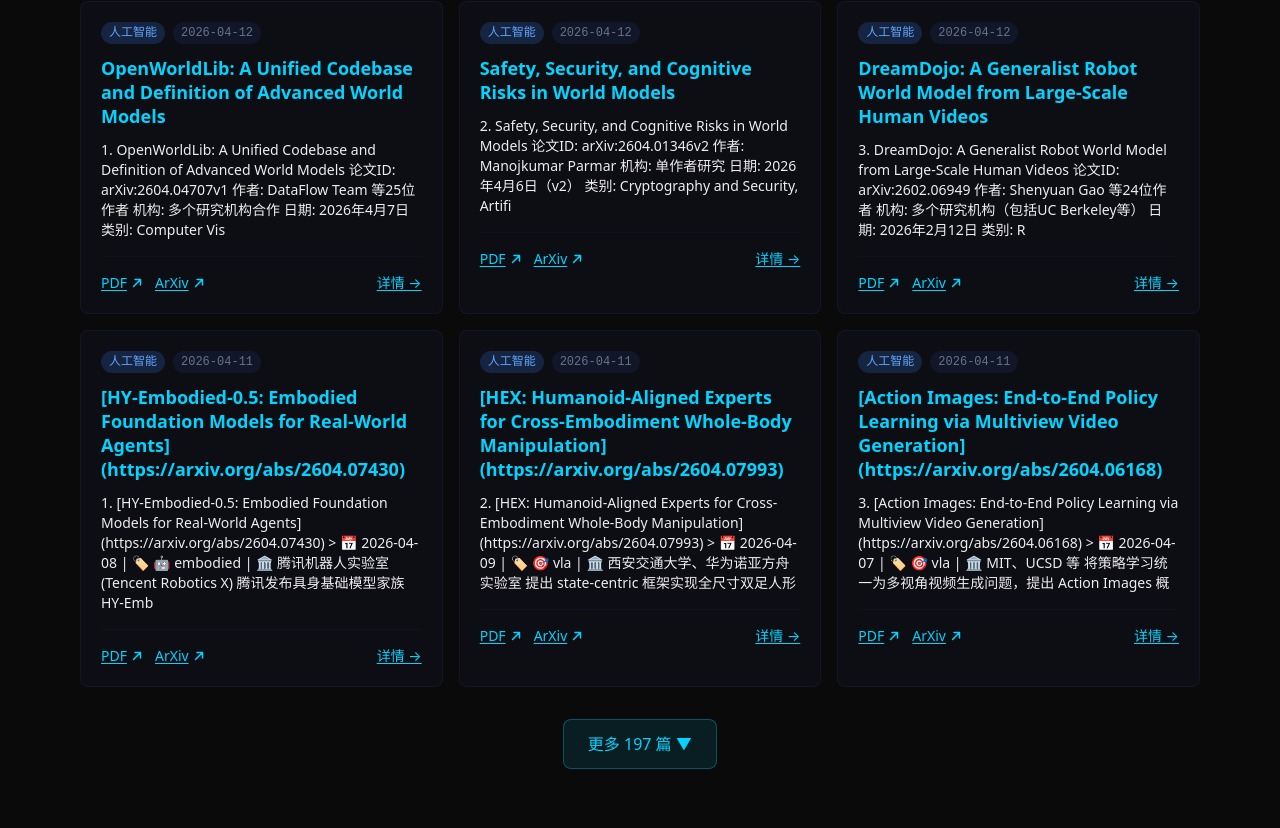
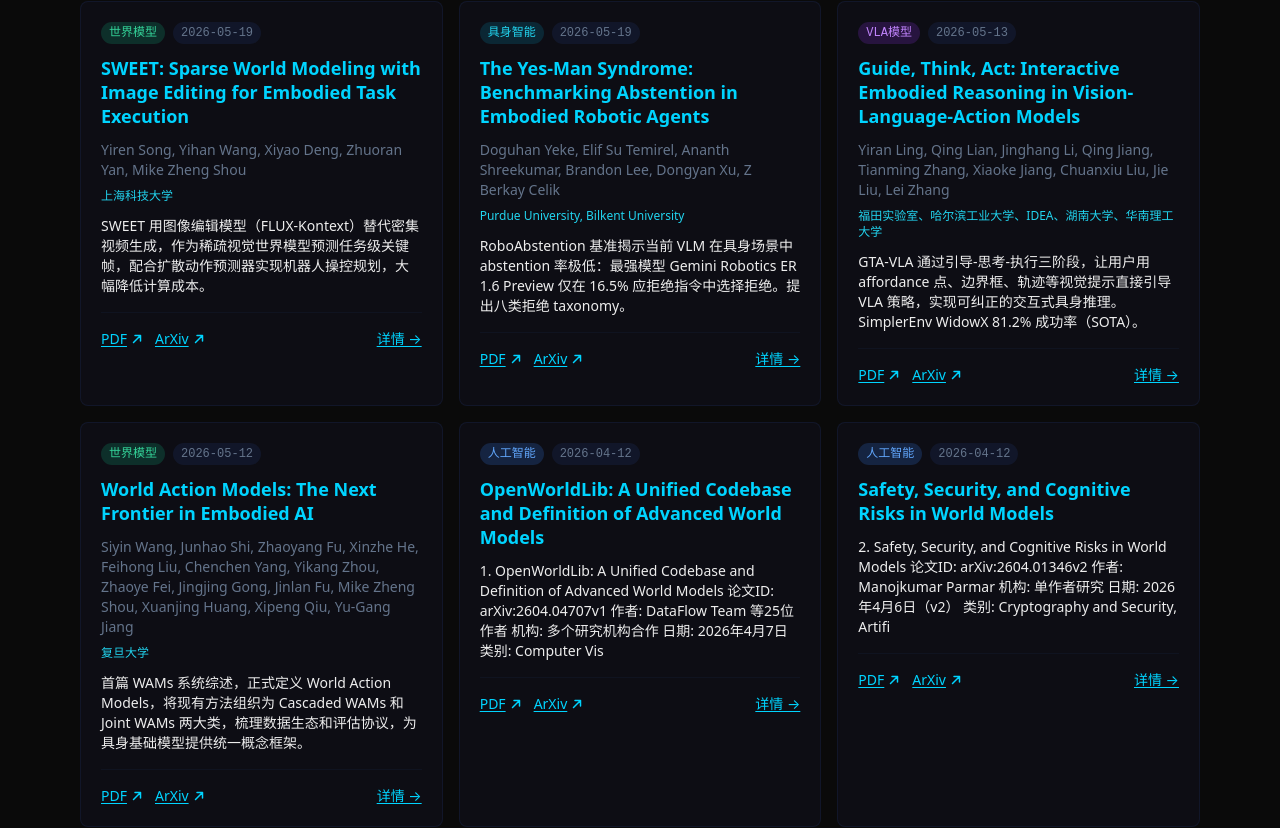
Before and after one commit to DontyHe/ai-news-digest, a Next.js app: page / in a window 1280 px wide. Shown: the part 510-1338 px from the top of the page. Built offline with nearby package versions, Linux system fonts and the light colour scheme.

Commit message:
Add papers from 2026-05-19 to 2026-05-26: GTA-VLA, SWEET, RoboAbstention, World Action Models

```diff
--- a/src/data/papers.ts
+++ b/src/data/papers.ts
@@ -84,21 +84,69 @@ export const papers: Paper[] = [
     figures: []
   },
   {
-    id: "paper-260329844",
-    title: "DIAL: Decoupling Intent and Action via Latent World Modeling for End-to-End VLA",
-    authors: "XPENG Robotics & HKU team",
-    institution: "小鹏机器人、香港大学",
-    date: "2026-04-06",
+    id: "paper-260513632",
+    title: "Guide, Think, Act: Interactive Embodied Reasoning in Vision-Language-Action Models",
+    authors: "Yiran Ling, Qing Lian, Jinghang Li, Qing Jiang, Tianming Zhang, Xiaoke Jiang, Chuanxiu Liu, Jie Liu, Lei Zhang",
+    institution: "福田实验室、哈尔滨工业大学、IDEA、湖南大学、华南理工大学",
+    date: "2026-05-13",
     category: "vla",
-    summary: "通过可微分的潜在意图瓶颈，将 VLA 中的高层认知决策和低层运动执行解耦。RoboCasa GR1 基准 70.2% 成功率，10倍数据效率提升。",
-    background: "现有端到端 VLA 直接映射视觉-语言特征到底层动作，未充分利用 VLM 高层决策潜力，训练不稳定。",
-    architecture: "潜在意图瓶颈：VLM 预测 ViT 特征空间的未来视觉状态（意图），独立 action decoder 从意图生成控制动作。VLM 本质上在 ViT 特征空间做世界建模。",
-    innovations: "结构化解耦认知决策和运动执行；VLM 在自身特征空间做世界建模保留预训练知识；10倍数据效率。",
-    inspiration: "VLM→未来视觉特征→动作的三段式设计比 VLM→动作更合理。让 VLM 在自己的特征空间做世界建模与你的研究方向高度契合。",
-    pdfUrl: "https://arxiv.org/pdf/2603.29844",
-    htmlUrl: "https://arxiv.org/abs/2603.29844",
+    summary: "GTA-VLA 通过引导-思考-执行三阶段，让用户用 affordance 点、边界框、轨迹等视觉提示直接引导 VLA 策略，实现可纠正的交互式具身推理。SimplerEnv WidowX 81.2% 成功率（SOTA）。",
+    background: "现有 VLA 采用直接 Sense-to-Act 映射，OOD 场景下脆弱且缺乏人类干预接口。CoT 方法虽暴露中间推理，但推理仍由模型内部生成无法被外部修正。",
+    architecture: "三阶段：Guide（空间先验接口接入策略）+ Think（Qwen3-VL-2B 生成空间-视觉 CoT，取 hidden states 作为 H_reasoning）+ Act（Flow-Matching action head 结合高频控制观测生成 action chunks）。异步双频设计：慢速推理+快速控制解耦。",
+    innovations: "首次在 VLA 中引入可选空间先验作为可学习条件；空间-视觉 CoT 统一推理；异步双频架构解决推理延迟；自动化数据管道合成交互监督。",
+    inspiration: "空间引导和异步双频设计值得参考：高层世界模型推理与低层动作执行解耦。空间先验接口让人类在感知层直接修正模型，无需通过语言。",
+    pdfUrl: "https://arxiv.org/pdf/2605.13632",
+    htmlUrl: "https://arxiv.org/abs/2605.13632",
     figures: []
   },
+  {
+    id: "paper-260519319",
+    title: "SWEET: Sparse World Modeling with Image Editing for Embodied Task Execution",
+    authors: "Yiren Song, Yihan Wang, Xiyao Deng, Zhuoran Yan, Mike Zheng Shou",
+    institution: "上海科技大学",
+    date: "2026-05-19",
+    category: "worldmodel",
+    summary: "SWEET 用图像编辑模型（FLUX-Kontext）替代密集视频生成，作为稀疏视觉世界模型预测任务级关键帧，配合扩散动作预测器实现机器人操控规划，大幅降低计算成本。",
+    background: "密集视频生成计算代价高，且许多操作任务进展可以用少量任务相关视觉状态总结。图像编辑是否可用作稀疏世界模型？",
+    architecture: "稀疏视觉规划：图像编辑模型通过连续编辑逐步生成任务关键帧序列 + Goal-conditioned 扩散动作预测器将相邻关键帧转为动作 chunks。混合训练策略减少真实/编辑图像分布差距。",
+    innovations: "首次系统对比视频生成模型与图像编辑模型在机器人世界建模上的差异；稀疏关键帧规划范式；显著低于视频生成的推理成本。",
+    inspiration: "稀疏世界模型（关键帧）vs 密集世界模型（视频）的权衡是实用方向。选择性地建模可能是降低计算成本的关键，对你的世界模型设计有直接参考价值。",
+    pdfUrl: "https://arxiv.org/pdf/2605.19319",
+    htmlUrl: "https://arxiv.org/abs/2605.19319",
+    figures: []
+  },
+  {
+    id: "paper-260520544",
+    title: "The Yes-Man Syndrome: Benchmarking Abstention in Embodied Robotic Agents",
+    authors: "Doguhan Yeke, Elif Su Temirel, Ananth Shreekumar, Brandon Lee, Dongyan Xu, Z Berkay Celik",
+    institution: "Purdue University, Bilkent University",
+    date: "2026-05-19",
+    category: "embodied",
+    summary: "RoboAbstention 基准揭示当前 VLM 在具身场景中 abstention 率极低：最强模型 Gemini Robotics ER 1.6 Preview 仅在 16.5% 应拒绝指令中选择拒绝。提出八类拒绝 taxonomy。",
+    background: "VLM 作为具身机器人高层规划器时，面对模糊、不可行、前提矛盾等指令必须知道何时拒绝执行。现有 abstention 基准仅针对文本场景，未捕捉具身机器人的感知接地和物理约束挑战。",
+    architecture: "三阶段 pipeline：结构化视觉接地（VLM 提取场景表示）+ 确定性约束推导 + 类别模板控制生成拒绝指令。来自 5 个数据集 1,250 张图共 6,069 条 benchmark 指令。",
+    innovations: "首次提出具身场景下八类拒绝 taxonomy；可扩展可审计的拒绝指令生成 pipeline；系统评估前沿 VLM 的 abstention 能力；Defensive prompting + ICL 显著改善拒绝率。",
+    inspiration: "具身智能的'安全边界意识'被严重低估。在 VLA 研究中，不仅要优化成功率，还要关注模型是否知道自己什么时候不该执行。这对安全部署机器人到真实世界至关重要。",
+    pdfUrl: "https://arxiv.org/pdf/2605.20544",
+    htmlUrl: "https://arxiv.org/abs/2605.20544",
+    figures: []
+  },
+  {
+    id: "paper-260512090",
+    title: "World Action Models: The Next Frontier in Embodied AI",
+    authors: "Siyin Wang, Junhao Shi, Zhaoyang Fu, Xinzhe He, Feihong Liu, Chenchen Yang, Yikang Zhou, Zhaoye Fei, Jingjing Gong, Jinlan Fu, Mike Zheng Shou, Xuanjing Huang, Xipeng Qiu, Yu-Gang Jiang",
+    institution: "复旦大学",
+    date: "2026-05-12",
+    category: "worldmodel",
+    summary: "首篇 WAMs 系统综述，正式定义 World Action Models，将现有方法组织为 Cascaded WAMs 和 Joint WAMs 两大类，梳理数据生态和评估协议，为具身基础模型提供统一概念框架。",
+    background: "VLA 学习 reactive observation-to-action 映射，没有显式建模物理世界在干预下的演化。WAMs 将预测性环境动力学与动作生成统一，是近年来兴起的新范式但文献碎片化。",
+    architecture: "Cascaded WAMs：世界模型生成未来状态→动作预测器基于状态预测动作（按生成模态/条件机制细分）。Joint WAMs：autoregressive 联合生成未来状态和动作。数据：遥操作/人类演示/仿真/自我中心视频。评估：视觉保真度、物理常识、动作合理性。",
+    innovations: "首次系统梳理 WAMs 领域；正式定义 WAMs 并区分于相关概念；提出统一 taxonomy（Cascaded/Joint）；全面梳理数据生态和评估协议。",
+    inspiration: "WAMs 的核心区别在于建模环境动力学（世界如何响应动作）而不仅是观测到动作的条件概率。如果你的模型同时建模未来状态和动作的联合分布，则属于 WAMs 范畴。",
+    pdfUrl: "https://arxiv.org/pdf/2605.12090",
+    htmlUrl: "https://arxiv.org/abs/2605.12090",
+    figures: []
+  }
 ];
 
 export default papers;
```
